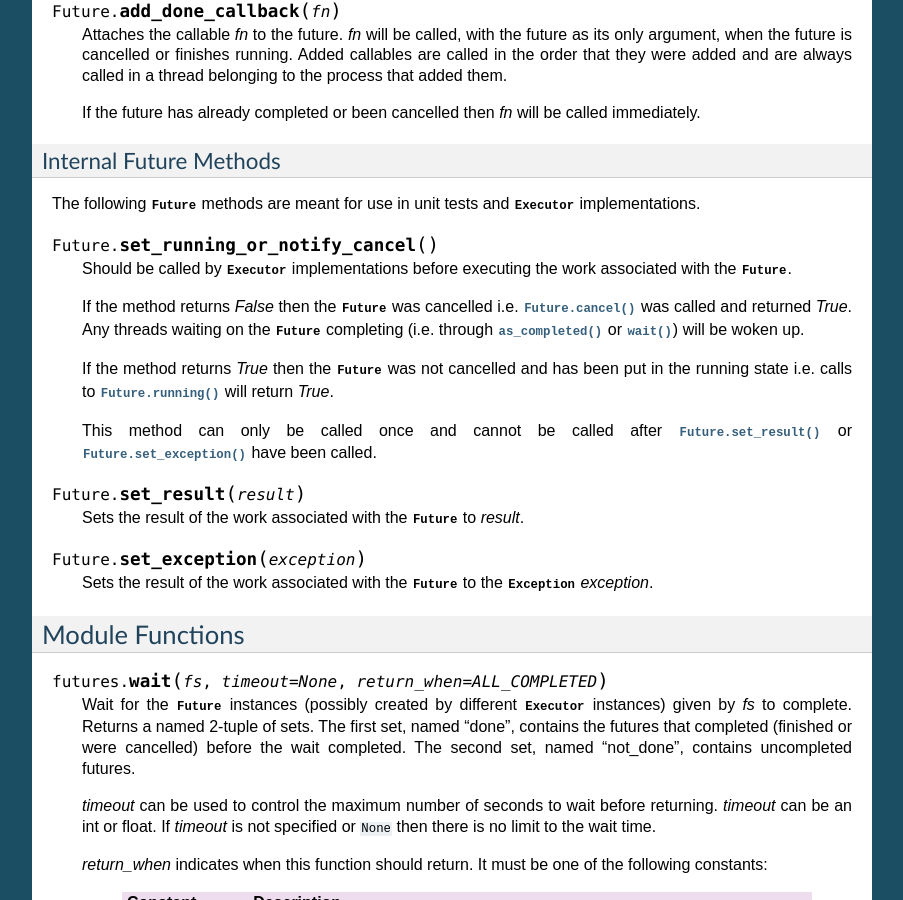
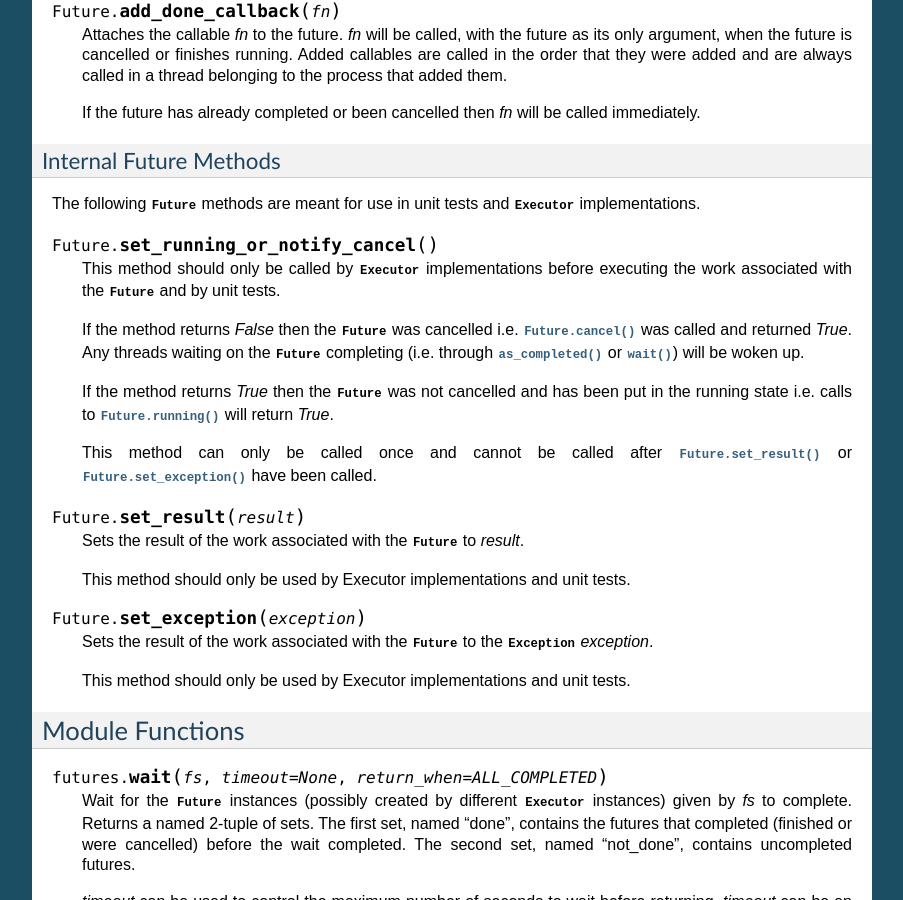
Before and after one commit to agronholm/pythonfutures, a Sphinx documentation site: the page built from docs/index.rst, in a window 1280 px wide and 900 px high, scrolled down 3670 px. Shown: the whole window, without its empty margins (198-1101 px from the left). Built offline with Sphinx 7.4.7, drawn with Linux system fonts in a browser that asks for light colours.

Commit message:
Make it more clear that Future mutation methods are logically private.

```diff
--- a/docs/index.rst
+++ b/docs/index.rst
@@ -265,8 +265,8 @@ The following :class:`Future` methods are meant for use in unit tests and
 
 .. method:: Future.set_running_or_notify_cancel()
 
-   Should be called by :class:`Executor` implementations before executing the
-   work associated with the :class:`Future`.
+   This method should only be called by :class:`Executor` implementations before
+   executing the work associated with the :class:`Future` and by unit tests.
 
    If the method returns `False` then the :class:`Future` was cancelled i.e.
    :meth:`Future.cancel` was called and returned `True`. Any threads waiting
@@ -285,10 +285,14 @@ The following :class:`Future` methods are meant for use in unit tests and
 
    Sets the result of the work associated with the :class:`Future` to *result*.
 
+   This method should only be used by Executor implementations and unit tests.
+
 .. method:: Future.set_exception(exception)
 
    Sets the result of the work associated with the :class:`Future` to the
    :class:`Exception` *exception*.
+
+   This method should only be used by Executor implementations and unit tests.
 
 Module Functions
 ----------------
```
Also changed, not shown: 1 other file.
